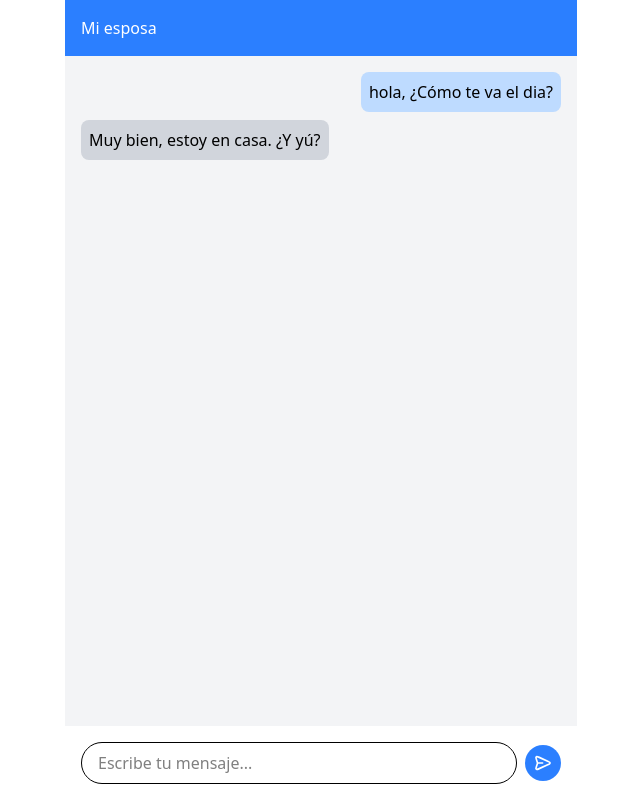
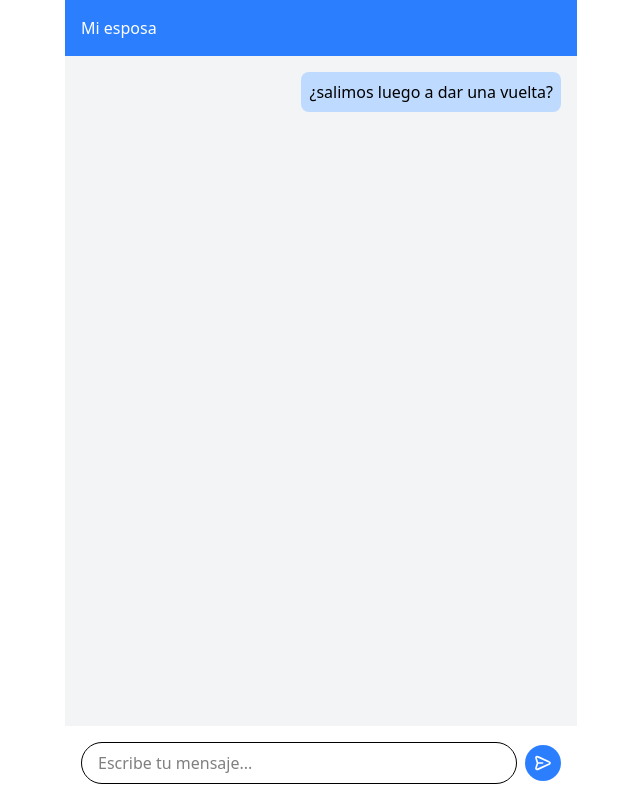
Before and after one commit to parzival-von/indecision-app, a Vue app: page / in a window 1280 px wide. Shown: the whole page, without its empty margins (319-959 px from the left). Built offline with nearby package versions, Linux system fonts and the light colour scheme.

Commit message:
api yesno

```diff
--- /dev/null
+++ b/src/components/chat/chatBullula.vue
@@ -0,0 +1,27 @@
+<template>
+    <div v-if="meusEst" class="flex justify-end">
+        <!-- div burbujas -->
+        <div class="bg-blue-200 text-black p-2 max-w-xs rounded-lg">
+            {{ nuntius }}
+        </div>
+      </div>
+
+      <div v-else class="flex justify-start">
+        <!-- div burbujas -->
+        <div class="bg-gray-300 text-black p-2 max-w-xs rounded-lg">
+
+          <span class="capitalize">{{nuntius}}</span>
+        </div>
+    </div>
+</template>
+
+<script lang="ts" setup>
+interface Props{
+    nuntius: string;
+    meusEst: boolean;
+    imago?: string;
+}
+
+defineProps<Props>();
+
+</script>
--- a/src/components/chat/chatNuntii.vue
+++ b/src/components/chat/chatNuntii.vue
@@ -1,21 +1,13 @@
 <template>
 
-  <div class="p-4 flex-1 overflow-y-auto">
-    <!-- div que contiene los mensajes -->
-    <div class="flex flex-col space-y-2">
-      <!-- div que contiene las burbujas-->
-      <div class="flex justify-end">
-        <!-- div burbujas -->
-        <div class="bg-blue-200 text-black p-2 max-w-xs rounded-lg">hola, ¿Cómo te va el dia?</div>
-      </div>
-
-      <div class="flex justify-start">
-        <!-- div burbujas -->
-        <div class="bg-gray-300 text-black p-2 max-w-xs rounded-lg">
-          Muy bien, estoy en casa. ¿Y yú?
-        </div>
-      </div>
-    </div>
+  <div class="p-4 flex-1 overflow-y-auto"><!-- div que contiene los mensajes -->
+    <ChatBullula :meus-est="true" nuntius="¿salimos luego a dar una vuelta?"/>
   </div>
 
 </template>
+
+<script lang="ts" setup>
+import ChatBullula from './chatBullula.vue';
+
+
+</script>
```
